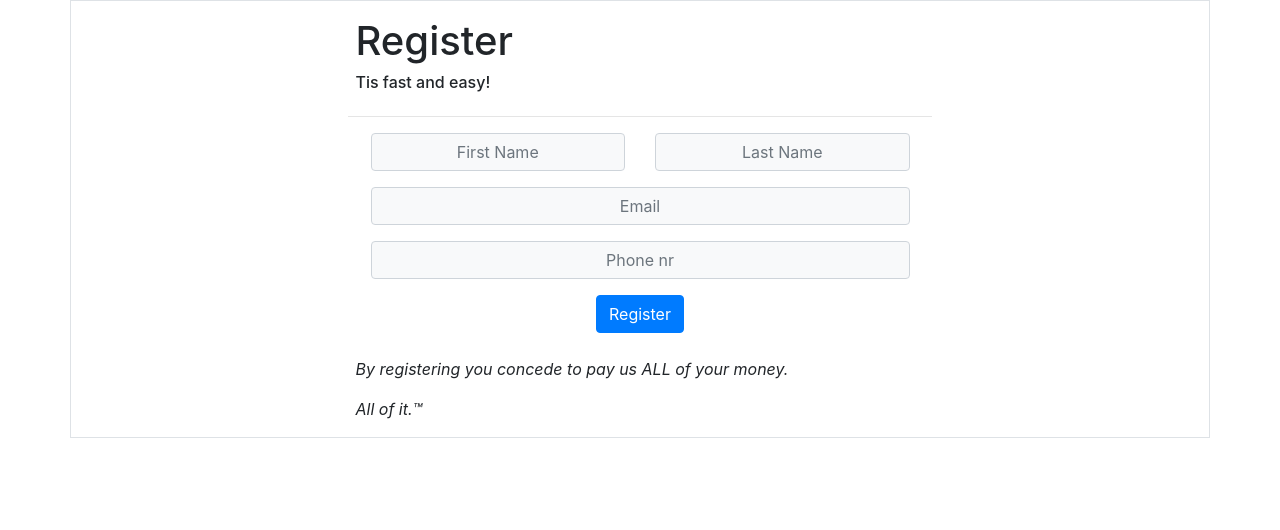
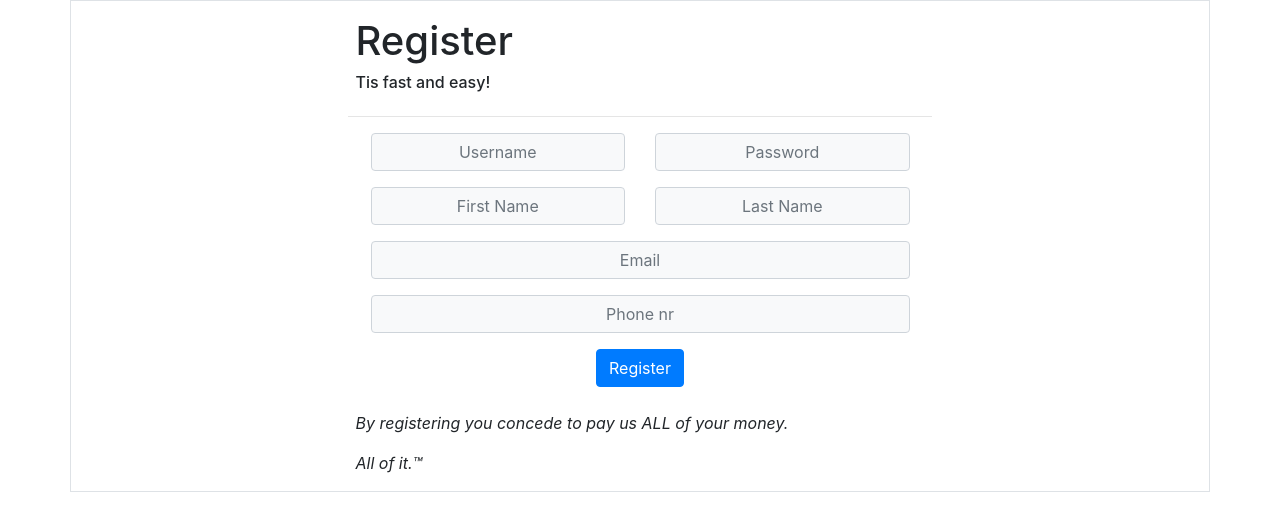
Before and after one commit to KatarzynaMolenda/BabySitterLocally, an Angular app: page /create in a window 1280 px wide. Shown: the top 530 px of the page. Built offline with nearby package versions, Linux system fonts and the light colour scheme.

Commit message:
User Registration

```diff
--- /dev/null
+++ b/src/app/model/UserBabysitterDTO.ts
@@ -0,0 +1,8 @@
+export interface UserBabysitterDTO {
+  username: string;
+  password: string;
+  firstName: string;
+  lastName: string;
+  phoneNumber: string;
+  email: string;
+}
--- a/src/app/model/loggedUser.ts
+++ b/src/app/model/loggedUser.ts
@@ -1,4 +1,4 @@
-export class LoggedUser {
+export interface LoggedUser {
   username: string;
   role: string;
 }
--- a/src/app/register/register.component.html
+++ b/src/app/register/register.component.html
@@ -16,13 +16,27 @@
   </div>
   <hr class="col-md-6">
 
-  <form class="text-center" (ngSubmit)="createBabysitter()">
+  <form class="text-center" (ngSubmit)="creatUserAndBabysitter()">
+    <div class="row form-group">
+      <div class="col-md-3"></div>
+      <div class="col-md-3">
+        <input type="text" class="form-control text-center bg-light text-dark" name="username"
+               required id="username" placeholder="Username"
+               [(ngModel)]="newUserBabysitterDTO.username">
+      </div>
+      <div class="col-md-3">
+        <input type="text" class="form-control text-center bg-light text-dark" name="password"
+               required id="password" placeholder="Password"
+               [(ngModel)]="newUserBabysitterDTO.password">
+
+        </div>
+      </div>
     <div class="row form-group">
       <div class="col-md-3"></div>
       <div class="col-md-3">
         <input type="text" class="form-control text-center bg-light text-dark" name="first-name"
                required id="first-name" placeholder="First Name"
-               [(ngModel)]="newBabysitter.firstName"
+               [(ngModel)]="newUserBabysitterDTO.firstName"
                [class.is-invalid]="submitted && validationErrors.firstName"
                [class.is-valid]="submitted && !validationErrors.firstName">
         <div class="invalid-feedback" *ngFor="let error of validationErrors.firstName">
@@ -32,7 +46,7 @@
       <div class="col-md-3">
         <input type="text" class="form-control text-center bg-light text-dark" name="last-name"
                required id="last-name" placeholder="Last Name"
-               [(ngModel)]="newBabysitter.lastName"
+               [(ngModel)]="newUserBabysitterDTO.lastName"
                [class.is-invalid]="submitted && validationErrors.lastName"
                [class.is-valid]="submitted && !validationErrors.lastName">
         <div class="invalid-feedback" *ngFor="let error of validationErrors.lastName">
@@ -45,7 +59,7 @@
       <div class="col-md-6">
         <input type="email" class="form-control text-center bg-light text-dark" name="email"
                required id="email" placeholder="Email"
-               [(ngModel)]="newBabysitter.email"
+               [(ngModel)]="newUserBabysitterDTO.email"
                [class.is-invalid]="submitted && validationErrors.email"
                [class.is-valid]="submitted && !validationErrors.email">
         <div class="invalid-feedback" *ngFor="let error of validationErrors.email">
@@ -58,7 +72,7 @@
       <div class="col-md-6">
         <input type="text" class="form-control text-center bg-light text-dark" name="phone-number"
                required id="phone-number" placeholder="Phone nr"
-               [(ngModel)]="newBabysitter.phoneNumber"
+               [(ngModel)]="newUserBabysitterDTO.phoneNumber"
                [class.is-invalid]="submitted && validationErrors.phoneNumber"
                [class.is-valid]="submitted && !validationErrors.phoneNumber">
         <div class="invalid-feedback" *ngFor="let error of validationErrors.phoneNumber">
--- a/src/app/register/register.component.ts
+++ b/src/app/register/register.component.ts
@@ -3,6 +3,7 @@ import {HttpClient} from '@angular/common/http';
 import {ActivatedRoute, Router} from '@angular/router';
 import {Babysitter} from '../model/babysitter';
 import {BabysitterValidationErrors} from '../model/babysitterValidationErrors';
+import {UserBabysitterDTO} from '../model/UserBabysitterDTO';
 
 @Component({
   selector: 'app-register',
@@ -19,6 +20,15 @@ export class RegisterComponent {
     city: ''
   };
 
+  newUserBabysitterDTO: UserBabysitterDTO = {
+    username: '',
+    password: '',
+    firstName: '',
+    lastName: '',
+    email: '',
+    phoneNumber: ''
+  };
+
   validationErrors: BabysitterValidationErrors = {};
   submitted = false;
 
@@ -27,6 +37,16 @@ export class RegisterComponent {
 
   createBabysitter(): void {
     this.httpClient.post<Babysitter>(this.url, this.newBabysitter)
+      .subscribe(() => this.router.navigateByUrl('/'),
+        errorResponse => {
+          this.submitted = true;
+          this.validationErrors = errorResponse.error;
+        }
+      );
+  }
+
+  creatUserAndBabysitter(): void {
+    this.httpClient.post<UserBabysitterDTO>('http://localhost:8080/user', this.newUserBabysitterDTO)
       .subscribe(() => this.router.navigateByUrl('/'),
         errorResponse => {
           this.submitted = true;
```
Also changed, not shown: src/app/app.component.ts (+9 -1 lines).
